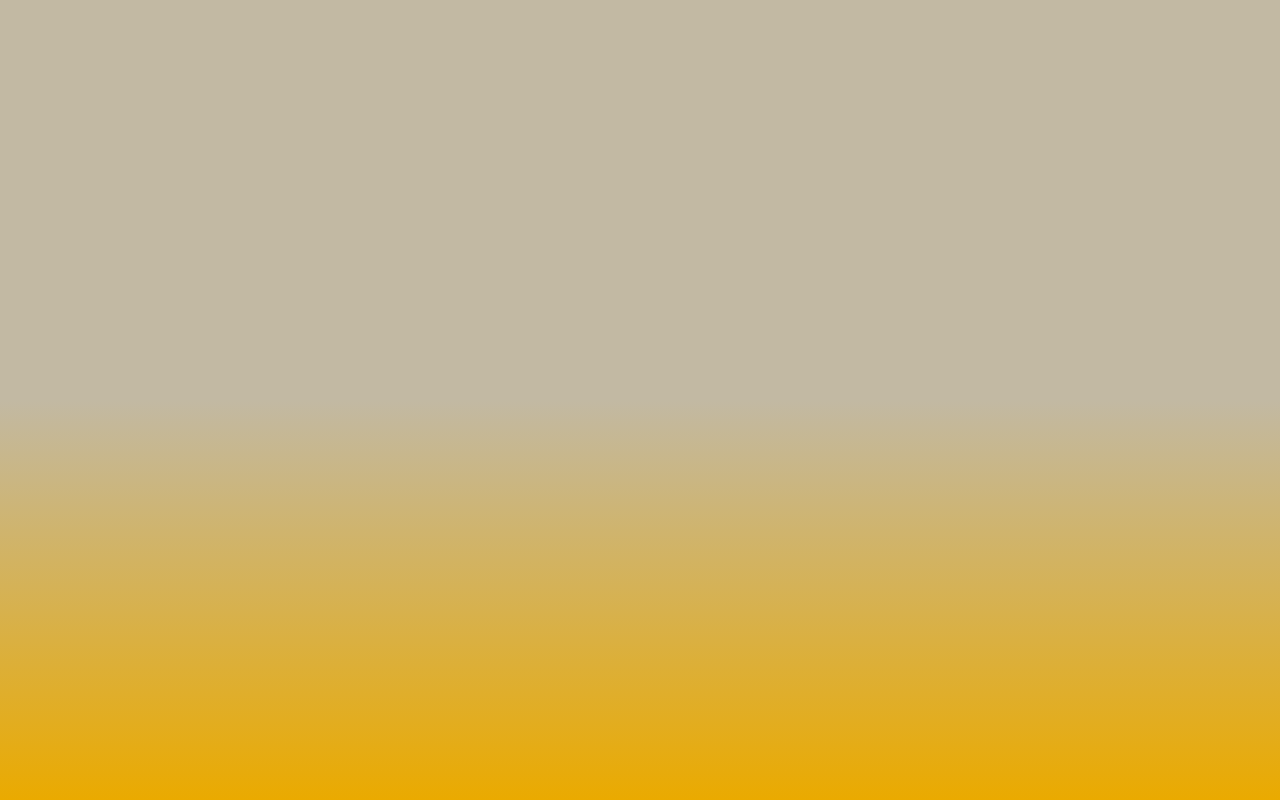
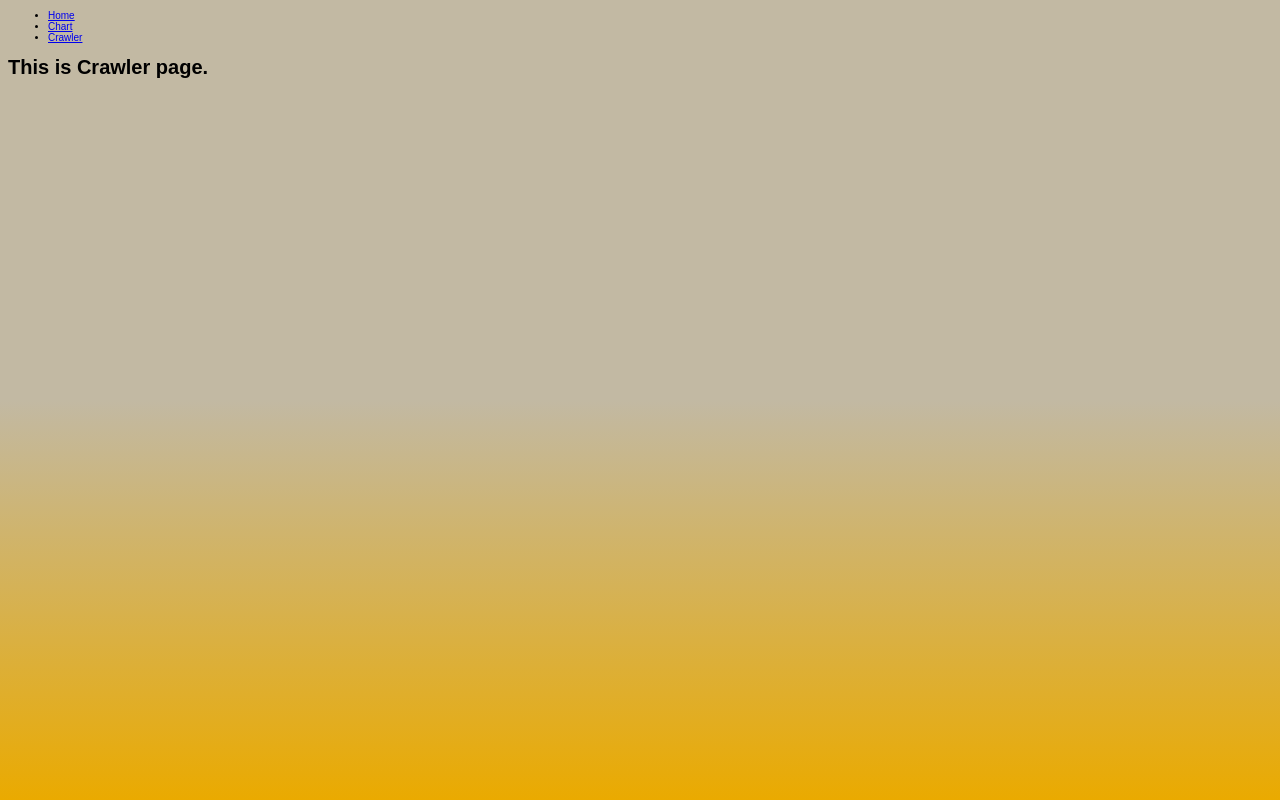
Before and after one commit to quantum93/wiki-react, a React (Create React App) app: page /crawler in a window 1280 px wide. Built offline with nearby package versions, Linux system fonts and the light colour scheme.

Commit message:
adds Navbar without styling

```diff
--- a/src/components/App.js
+++ b/src/components/App.js
@@ -29,7 +29,7 @@ class App extends React.Component {
     }
   }
 
-  loadBeers = (searchTerm = "pale") => {
+  loadBeers = (searchTerm = "Extra Ale") => {
     this.setState({ loading: true });
 
     // Check for beers in local storage
@@ -61,11 +61,11 @@ class App extends React.Component {
   render() {
 
     return (
-      <div className="wrapper">
-        <Header siteName="BREWVANA" />
-        <Search handleSubmit={this.loadBeers}/>
-        <Results beers={this.state.beers} loading={this.state.loading} />
-      </div>
+        <div className="wrapper">
+          <Header siteName="BREWVANA" />
+          <Search handleSubmit={this.loadBeers}/>
+          <Results beers={this.state.beers} loading={this.state.loading} />
+        </div>
     );
   }
 }
--- a/src/components/Chart.js
+++ b/src/components/Chart.js
@@ -14,6 +14,13 @@ const Chart = () => {
     }
   }
 
+  return (
+    <div>
+      <h1>This is Chart page.</h1>
+    </div>
+  )
+
+
 }
 
 export default Chart;
--- /dev/null
+++ b/src/components/Crawler.js
@@ -0,0 +1,11 @@
+import React from 'react';
+
+const Crawler = () => {
+  return(
+    <div>
+      <h1>This is Crawler page.</h1>
+    </div>
+  )
+}
+
+export default Crawler;
--- /dev/null
+++ b/src/components/Navbar.js
@@ -0,0 +1,16 @@
+import React from 'react';
+
+const Navbar = () => {
+  return(
+    <nav>
+      <div>
+        <ul>
+          <li><a href="/">Home</a></li>
+          <li><a href="/Chart">Chart</a></li>
+          <li><a href="/Crawler">Crawler</a></li>
+        </ul>
+      </div>
+    </nav>
+  )
+}
+export default Navbar;
--- a/src/index.js
+++ b/src/index.js
@@ -2,6 +2,9 @@ import React from 'react';
 import { render } from 'react-dom';
 import App from './components/App';
 import Single from './components/Single';
+import Navbar from './components/Navbar';
+import Chart from './components/Chart';
+import Crawler from './components/Crawler';
 
 import { BrowserRouter, Route } from 'react-router-dom';
 
@@ -12,7 +15,10 @@ const Root = function() {
   return (
     <BrowserRouter>
       <div>
+        <Navbar />
         <Route exact path="/" component={App} />
+        <Route exact path="/chart" component={Chart} />
+        <Route exact path="/crawler" component={Crawler} />
         <Route path="/search/:searchTerm" component={App} />
         <Route path="/beer/:beerId/:beerSlug" component={Single} />
       </div>
```
Also changed, not shown: src/components/Search.js (+1 -7 lines).
